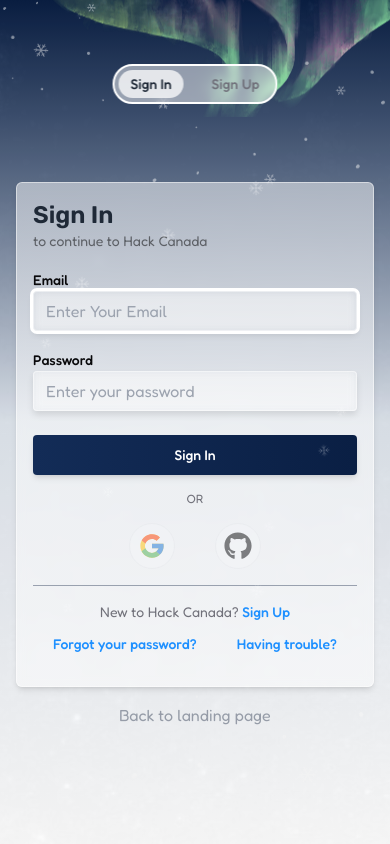
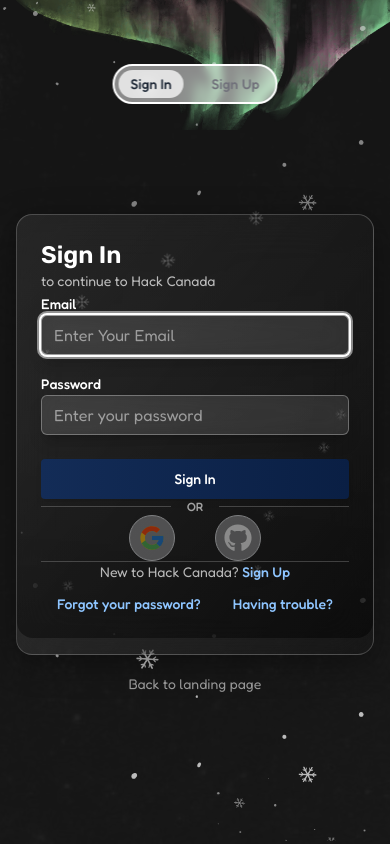
Before and after one commit to Hack-Canada/daedalus-hacker-portal, a Next.js app: page /sign-in in a window 390 px wide. Built offline with nearby package versions, Linux system fonts and the light colour scheme; no server answers; what prettier would draw is missing.

Commit message:
refactor: dark aurora login page

```diff
--- a/app/(auth)/layout.tsx
+++ b/app/(auth)/layout.tsx
@@ -10,22 +10,24 @@
   children: React.ReactNode;
 }) {
   return (
-    <div className="relative flex min-h-svh w-full items-center justify-center overflow-hidden bg-linear-to-b from-[#0A1F44] via-slate-200 to-white px-4 pb-12 pt-28 md:pb-20 md:pt-36">
+    <div className="relative flex min-h-svh w-full items-center justify-center overflow-hidden bg-neutral-900 px-4 pt-28 pb-12 md:pt-36 md:pb-20">
       {/* Aurora background */}
       <Image
         src="/aurora.webp"
         width={1000}
-        height={20}
+        height={40}
         alt="Aurora background"
-        className="pointer-events-none absolute right-0 top-0 w-[90%] animate-aurora object-contain opacity-90"
+        className="animate-aurora pointer-events-none absolute top-0 right-0 w-[100%] object-contain opacity-90"
       />
 
       {/* Snowflakes */}
 
       {/* Additional Animated Snowflakes */}
-      <AnimatedSnowflake className="-left-40 -top-40 scale-75" />
-      <AnimatedSnowflake className="right-0 top-0" />
+      <AnimatedSnowflake className="-top-40 -left-40 scale-75" />
+      <AnimatedSnowflake className="top-0 right-0 scale-150" />
       <AnimatedSnowflake className="inset-x-0 bottom-0 scale-150" />
+      <AnimatedSnowflake className="right-0 bottom-0 scale-150 opacity-50" />
+      <AnimatedSnowflake className="-right-40 -bottom-40 scale-75 opacity-50" />
 
       {/* Grainy texture */}
       <Image
@@ -45,7 +47,7 @@
           <Link
             href="https://hackcanada.org"
             target="_blank"
-            className="mx-auto mt-4 text-textMuted transition-colors hover:text-textPrimary"
+            className="text-white/60 hover:text-white mx-auto mt-4 transition-colors text-sm"
           >
             Back to landing page
           </Link>
--- a/components/auth/AuthCardWrapper.tsx
+++ b/components/auth/AuthCardWrapper.tsx
@@ -39,20 +39,37 @@
   return (
     <div
       className={cn(
-        "relative w-full space-y-4 rounded-md border border-white/50 bg-linear-to-b from-white/50 to-white/50 p-4 shadow-md backdrop-blur-xs md:space-y-6 md:to-[#0A1F44]/10 md:p-8 xl:p-10",
+        "relative w-full space-y-4 rounded-2xl p-6 shadow-2xl md:space-y-6 md:p-8 xl:p-10",
+        // Glassmorphism effect
+        "bg-gradient-to-br from-white/10 via-white/5 to-transparent",
+        "backdrop-blur-xl backdrop-saturate-150",
+        // Border with gradient
+        "border border-white/20",
+        "before:absolute before:inset-0 before:rounded-2xl before:bg-gradient-to-br before:from-white/10 before:to-transparent before:opacity-50 before:pointer-events-none",
+        // Shadow and glow
+        "shadow-[0_8px_32px_0_rgba(0,0,0,0.37)]",
         className,
       )}
     >
-      {children}
+      {/* Dark overlay for better text contrast */}
+      <div className="absolute inset-0 rounded-2xl bg-gradient-to-b from-black/40 via-black/30 to-black/50 pointer-events-none -z-10" />
+
+      {/* Content with proper text color */}
+      <div className="relative z-10 text-white">
+        {children}
+      </div>
+
+      {/* Floating snowflakes */}
       {snowflakes.map((flake) => (
         <Snowflake
           key={flake.i}
-          className={`absolute animate-snow-float text-white/20 ${flake.isLarge ? "h-4 w-4" : "h-3 w-3"}`}
+          className={`animate-snow-float absolute text-white/15 pointer-events-none ${flake.isLarge ? "h-4 w-4" : "h-3 w-3"}`}
           style={{
             top: `${flake.top}%`,
             left: `${flake.left}%`,
             animationDuration: `${flake.duration}s`,
             animationDelay: `${flake.delay}s`,
+            zIndex: 0,
           }}
         />
       ))}
--- a/components/auth/AuthFooter.tsx
+++ b/components/auth/AuthFooter.tsx
@@ -18,22 +18,22 @@
   return (
     <div className="flex flex-col space-y-3">
       {showSignIn && (
-        <p className="text-muted-foreground text-center text-sm">
+        <p className="text-white/70 text-center text-sm">
           {customSignInLabel || "Already have an account?"}{" "}
           <Link
             href="/sign-in"
-            className="text-primary hover:text-primary/80 font-medium transition-all hover:underline"
+            className="text-blue-300 hover:text-blue-200 font-medium transition-all hover:underline"
           >
             Sign In
           </Link>
         </p>
       )}
       {showSignUp && (
-        <p className="text-muted-foreground text-center text-sm">
+        <p className="text-white/70 text-center text-sm">
           New to Hack Canada?{" "}
           <Link
             href="/sign-up"
-            className="text-primary hover:text-primary/80 font-medium transition-all hover:underline"
+            className="text-blue-300 hover:text-blue-200 font-medium transition-all hover:underline"
           >
             Sign Up
           </Link>
@@ -43,7 +43,7 @@
         {showResetPassword && (
           <Link
             href="/forgot-password"
-            className="text-primary hover:text-primary/80 text-center text-sm font-medium transition-all hover:underline"
+            className="text-blue-300 hover:text-blue-200 text-center text-sm font-medium transition-all hover:underline"
           >
             Forgot your password?
           </Link>
@@ -52,7 +52,7 @@
           <Link
             href="mailto:hi@hackcanada.org"
             target="_blank"
-            className="text-primary hover:text-primary/80 text-right text-sm font-medium transition-all hover:underline"
+            className="text-blue-300 hover:text-blue-200 text-right text-sm font-medium transition-all hover:underline"
           >
             Having trouble?
           </Link>
--- a/components/auth/sign-in/SignInCard.tsx
+++ b/components/auth/sign-in/SignInCard.tsx
@@ -10,7 +10,7 @@
     <AuthCardWrapper>
       <SignInHeader />
       <SignInForm />
-      <hr className="border-gray-400" />
+      <hr className="border-white/20" />
       <AuthFooter showSignIn={false} />
     </AuthCardWrapper>
   );
--- a/components/auth/sign-in/SignInForm.tsx
+++ b/components/auth/sign-in/SignInForm.tsx
@@ -86,16 +86,16 @@
           name="email"
           render={({ field }) => (
             <FormItem>
-              <FormLabel>Email</FormLabel>
+              <FormLabel className="text-white font-medium">Email</FormLabel>
               <FormControl>
                 <Input
                   {...field}
                   autoFocus={true}
                   placeholder="Enter your email"
-                  className="text-textSecondary placeholder:text-textMuted flex h-10 w-full rounded-sm border border-white/50 bg-white/10 from-white/10 to-white/10 px-3 py-2 lowercase shadow-[0_4px_6px] shadow-black/10 backdrop-blur-xs file:font-medium placeholder:capitalize focus-visible:ring-1 focus-visible:ring-white focus-visible:outline-hidden disabled:cursor-not-allowed disabled:opacity-50"
+                  className="flex h-10 w-full rounded-md border border-white/30 bg-white/10 px-3 py-2 lowercase shadow-lg shadow-black/20 backdrop-blur-md text-white placeholder:text-white/50 placeholder:capitalize file:font-medium focus-visible:ring-2 focus-visible:ring-white/50 focus-visible:border-white/50 focus-visible:outline-hidden disabled:cursor-not-allowed disabled:opacity-50 transition-all"
                 />
               </FormControl>
-              <FormMessage />
+              <FormMessage className="text-red-300" />
             </FormItem>
           )}
         />
@@ -105,16 +105,16 @@
           name="password"
           render={({ field }) => (
             <FormItem className="pb-2">
-              <FormLabel>Password</FormLabel>
+              <FormLabel className="text-white font-medium">Password</FormLabel>
               <FormControl>
                 <Input
                   {...field}
                   type="password"
                   placeholder="Enter your password"
-                  className="text-textSecondary placeholder:text-textMuted flex h-10 w-full rounded-sm border border-white/50 bg-white/10 from-white/10 to-white/10 px-3 py-2 shadow-[0_4px_6px] shadow-black/10 backdrop-blur-xs file:font-medium focus-visible:ring-1 focus-visible:ring-white focus-visible:outline-hidden disabled:cursor-not-allowed disabled:opacity-50"
+                  className="flex h-10 w-full rounded-md border border-white/30 bg-white/10 px-3 py-2 shadow-lg shadow-black/20 backdrop-blur-md text-white placeholder:text-white/50 file:font-medium focus-visible:ring-2 focus-visible:ring-white/50 focus-visible:border-white/50 focus-visible:outline-hidden disabled:cursor-not-allowed disabled:opacity-50 transition-all"
                 />
               </FormControl>
-              <FormMessage />
+              <FormMessage className="text-red-300" />
             </FormItem>
           )}
         />
@@ -130,11 +130,11 @@
       </form>
       <div className="w-full max-w-sm">
         <div className="relative flex items-center gap-2">
-          <div className="flex-1" />
-          <span className="text-muted-foreground shrink-0 px-2 text-xs uppercase">
+          <div className="flex-1 h-px bg-white/20" />
+          <span className="shrink-0 px-2 text-xs uppercase text-white/60 font-medium">
             OR
           </span>
-          <div className="flex-1" />
+          <div className="flex-1 h-px bg-white/20" />
         </div>
       </div>
       <OAuthButtons callbackUrl="/" />
--- a/components/auth/sign-in/SignInHeader.tsx
+++ b/components/auth/sign-in/SignInHeader.tsx
@@ -3,10 +3,10 @@
 const SignInHeader = ({}: Props) => {
   return (
     <div>
-      <h1 className="font-rubik text-2xl font-semibold text-textPrimary md:text-3xl">
+      <h1 className="font-rubik text-2xl font-semibold text-white md:text-3xl">
         Sign In
       </h1>
-      <p className="text-black/50 max-md:text-sm">to continue to Hack Canada</p>
+      <p className="text-white/70 max-md:text-sm">to continue to Hack Canada</p>
     </div>
   );
 };
--- a/components/auth/sign-up/SignUpCard.tsx
+++ b/components/auth/sign-up/SignUpCard.tsx
@@ -10,7 +10,7 @@
     <AuthCardWrapper>
       <SignUpHeader />
       <SignUpForm />
-      <hr className="border-gray-400" />
+      <hr className="border-white/20" />
       <AuthFooter
         showResetPassword={false}
         showContactUs={false}
--- a/components/auth/sign-up/SignUpForm.tsx
+++ b/components/auth/sign-up/SignUpForm.tsx
@@ -98,17 +98,17 @@
           name="name"
           render={({ field }) => (
             <FormItem>
-              <FormLabel>Name</FormLabel>
+              <FormLabel className="text-white font-medium">Name</FormLabel>
               <FormControl>
                 <Input
                   {...field}
                   placeholder="Enter your name"
                   type="text"
-                  className="text-textSecondary placeholder:text-textMuted flex h-10 w-full rounded-sm border border-white/50 bg-white/10 from-white/10 to-white/10 px-3 py-2 shadow-[0_4px_6px] shadow-black/10 backdrop-blur-xs file:font-medium focus-visible:ring-1 focus-visible:ring-white focus-visible:outline-hidden disabled:cursor-not-allowed disabled:opacity-50"
+                  className="flex h-10 w-full rounded-md border border-white/30 bg-white/10 px-3 py-2 shadow-lg shadow-black/20 backdrop-blur-md text-white placeholder:text-white/50 file:font-medium focus-visible:ring-2 focus-visible:ring-white/50 focus-visible:border-white/50 focus-visible:outline-hidden disabled:cursor-not-allowed disabled:opacity-50 transition-all"
                   autoFocus={true}
                 />
               </FormControl>
-              <FormMessage />
+              <FormMessage className="text-red-300" />
             </FormItem>
           )}
         />
@@ -118,16 +118,16 @@
           name="email"
           render={({ field }) => (
             <FormItem>
-              <FormLabel>Email</FormLabel>
+              <FormLabel className="text-white font-medium">Email</FormLabel>
               <FormControl>
                 <Input
                   {...field}
                   placeholder="Enter your email"
                   type="text"
-                  className="text-textSecondary placeholder:text-textMuted flex h-10 w-full rounded-sm border border-white/50 bg-white/10 from-white/10 to-white/10 px-3 py-2 lowercase shadow-[0_4px_6px] shadow-black/10 backdrop-blur-xs file:font-medium placeholder:capitalize focus-visible:ring-1 focus-visible:ring-white focus-visible:outline-hidden disabled:cursor-not-allowed disabled:opacity-50"
+                  className="flex h-10 w-full rounded-md border border-white/30 bg-white/10 px-3 py-2 lowercase shadow-lg shadow-black/20 backdrop-blur-md text-white placeholder:text-white/50 placeholder:capitalize file:font-medium focus-visible:ring-2 focus-visible:ring-white/50 focus-visible:border-white/50 focus-visible:outline-hidden disabled:cursor-not-allowed disabled:opacity-50 transition-all"
                 />
               </FormControl>
-              <FormMessage />
+              <FormMessage className="text-red-300" />
             </FormItem>
           )}
         />
@@ -137,16 +137,16 @@
           name="password"
           render={({ field }) => (
             <FormItem className="pb-2">
-              <FormLabel>Password</FormLabel>
+              <FormLabel className="text-white font-medium">Password</FormLabel>
               <FormControl>
                 <Input
                   {...field}
                   type="password"
                   placeholder="Enter your password"
-                  className="text-textSecondary placeholder:text-textMuted flex h-10 w-full rounded-sm border border-white/50 bg-white/10 from-white/10 to-white/10 px-3 py-2 shadow-[0_4px_6px] shadow-black/10 backdrop-blur-xs file:font-medium focus-visible:ring-1 focus-visible:ring-white focus-visible:outline-hidden disabled:cursor-not-allowed disabled:opacity-50"
+                  className="flex h-10 w-full rounded-md border border-white/30 bg-white/10 px-3 py-2 shadow-lg shadow-black/20 backdrop-blur-md text-white placeholder:text-white/50 file:font-medium focus-visible:ring-2 focus-visible:ring-white/50 focus-visible:border-white/50 focus-visible:outline-hidden disabled:cursor-not-allowed disabled:opacity-50 transition-all"
                 />
               </FormControl>
-              <FormMessage />
+              <FormMessage className="text-red-300" />
             </FormItem>
           )}
         />
@@ -162,11 +162,11 @@
       </form>
       <div className="w-full max-w-sm">
         <div className="relative flex items-center gap-2">
-          <div className="flex-1" />
-          <span className="text-muted-foreground shrink-0 px-2 text-xs uppercase">
+          <div className="flex-1 h-px bg-white/20" />
+          <span className="shrink-0 px-2 text-xs uppercase text-white/60 font-medium">
             OR
           </span>
-          <div className="flex-1" />
+          <div className="flex-1 h-px bg-white/20" />
         </div>
       </div>
       <OAuthButtons callbackUrl="/" />
--- a/components/auth/sign-up/SignUpHeader.tsx
+++ b/components/auth/sign-up/SignUpHeader.tsx
@@ -3,10 +3,10 @@
 const SignUpHeader = ({}: Props) => {
   return (
     <div>
-      <h1 className="font-rubik text-2xl font-semibold text-textPrimary md:text-3xl">
+      <h1 className="font-rubik text-2xl font-semibold text-white md:text-3xl">
         Sign Up
       </h1>
-      <p className="text-black/50 max-md:text-sm">
+      <p className="text-white/70 max-md:text-sm">
         to get started with Hack Canada
       </p>
     </div>
```
